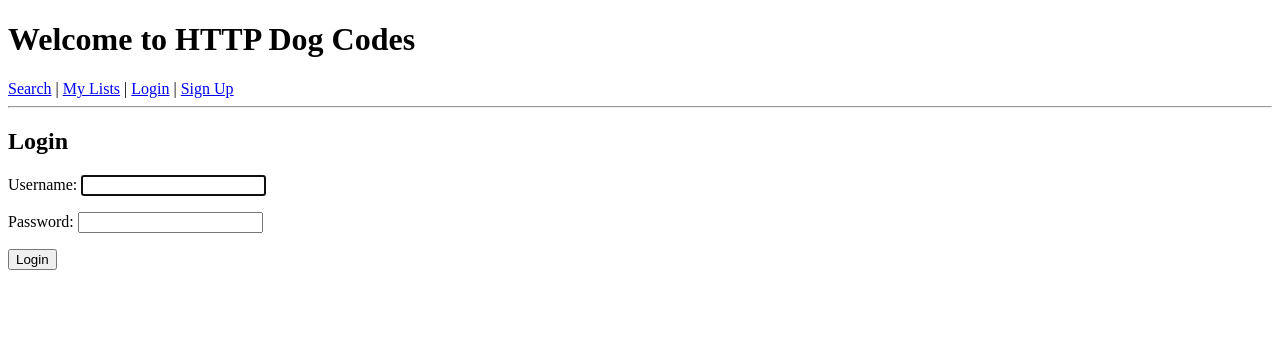
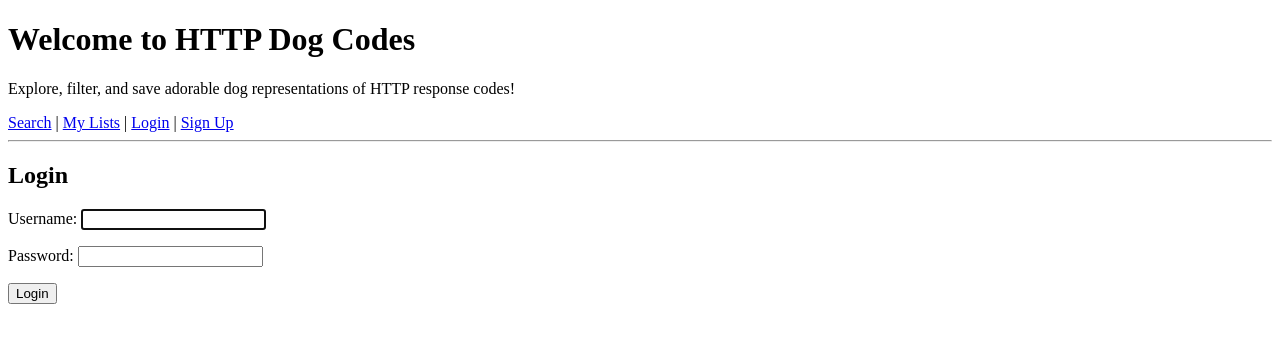
Before and after one commit to Kriti131199/dog-codes, a Django app: a page that uses Assignment/assignment/dogcodes/templates/dogcodes/base.html in a window 1280 px wide. Shown: the top 343 px of the page. Run offline with Django 4.2, Linux system fonts and the light colour scheme.

Commit message:
Added content for home page

```diff
--- a/Assignment/assignment/dogcodes/templates/dogcodes/base.html
+++ b/Assignment/assignment/dogcodes/templates/dogcodes/base.html
@@ -5,6 +5,7 @@
 </head>
 <body>
     <h1>Welcome to HTTP Dog Codes</h1>
+    <p>Explore, filter, and save adorable dog representations of HTTP response codes!</p>
     <nav>
         <a href="/search/">Search</a> |
         <a href="/lists/">My Lists</a> |
```
